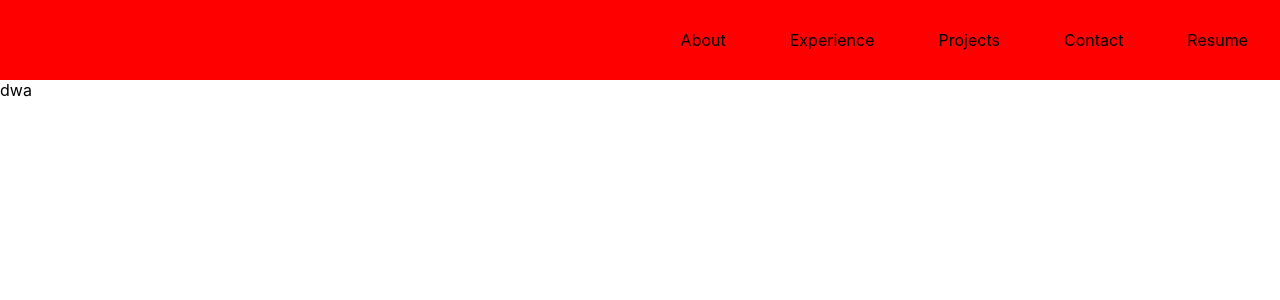
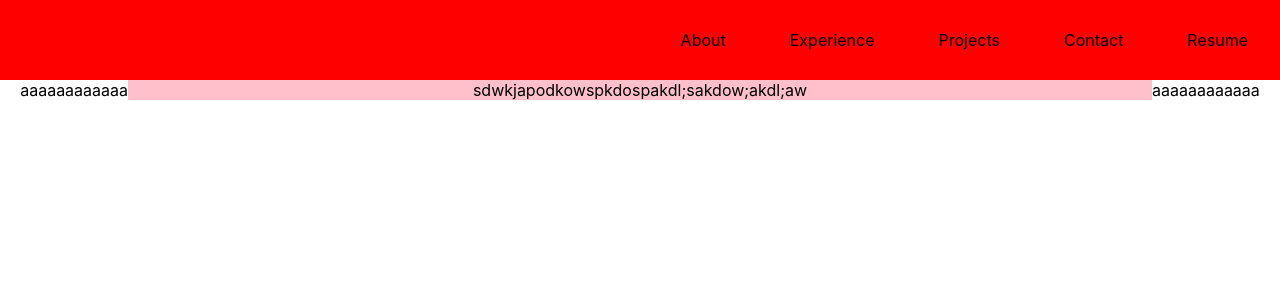
Before and after one commit to lysmm203/personal-portfolio, a React (Create React App) app: page / in a window 1280 px wide. Shown: the top 300 px of the page. Built offline with nearby package versions, Linux system fonts and the light colour scheme.

Commit message:
established formatting of the body below the navbar

```diff
--- a/src/App.css
+++ b/src/App.css
@@ -25,3 +25,16 @@ ul{
   padding: 16px 32px;
 
 }
+
+.padding-div{
+  display: flex;
+  background-color: pink;
+  width: 80vw;
+  justify-content: center;
+
+}
+
+.wrapper{
+  display: flex;
+  justify-content: center;
+}
--- a/src/App.js
+++ b/src/App.js
@@ -8,6 +8,7 @@ function App() {
   return (
       <div>
         <Navbar/>
+
         <Intro/>
       </div>
   );
--- a/src/components/intro.js
+++ b/src/components/intro.js
@@ -1,9 +1,16 @@
 
 
 export default function Intro(){
+
     return (
-        <div>
-            dwa
+        <div className={"wrapper"}>
+
+            aaaaaaaaaaaa
+            <div className={"padding-div"}>
+                sdwkjapodkowspkdospakdl;sakdow;akdl;aw
+
+            </div>
+            aaaaaaaaaaaa
         </div>
     )
 
```
Also changed, not shown: src/components/body.js (added, +9 -0 lines).
